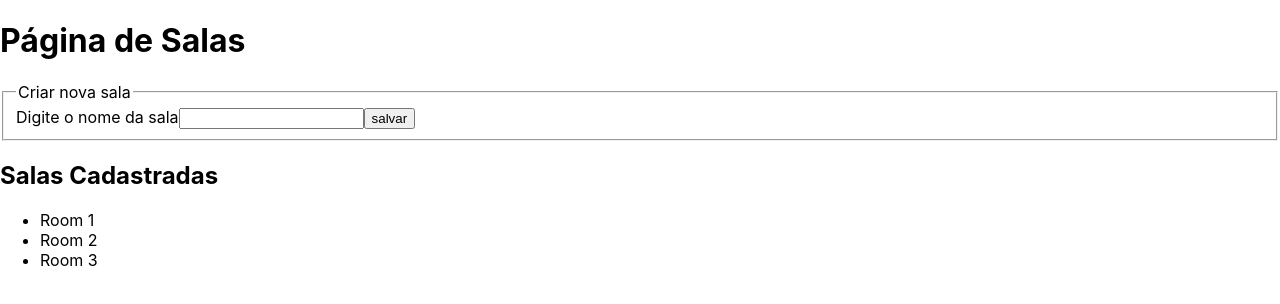
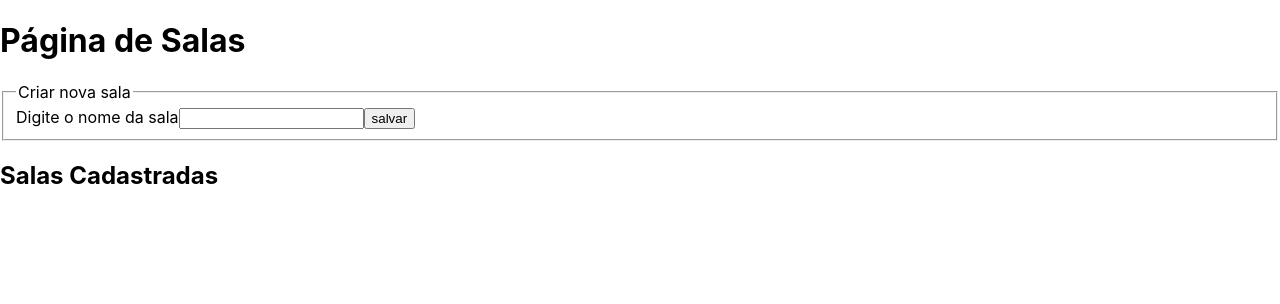
Before and after one commit to Heberty271/planning_poker, a React (Create React App) app: page /rooms/1 in a window 1280 px wide. Shown: the top 304 px of the page. Built offline with nearby package versions, Linux system fonts and the light colour scheme; no server answers; the database is empty.

Commit message:
refact(room): limpando pagina da sala

```diff
--- a/src/pages/Room.tsx
+++ b/src/pages/Room.tsx
@@ -8,58 +8,25 @@ type Room = {
 
 export default function Room() {
   const [name, setName] = useState('');
-  const [rooms, setRooms] = useState<Room[]>([
-    {
-      name: 'Room 1',
-      createdAt: 'hoje'
-    },
-    {
-      name: 'Room 2',
-      createdAt: 'hoje'
-    },
-    {
-      name: 'Room 3',
-      createdAt: 'hoje'
-    }
-  ]);
-
-  useEffect(() => {
-    database.ref('rooms').on('value', (_rooms) => {
-      const firebaseRooms = _rooms.val();
+  const [rooms, setRooms] = useState<Room[]>([])
 
 
-      Object.entries(firebaseRooms).map(([key, value]:any) => {
-        console.log(key, value);
-        const sala = {
-          name: value.name,
-          createdAt: value.createdAt
-        }
-
-        setRooms([...rooms, sala])
-
-      })
-    });
-
-    return () => {}
-  })
-
-  async function criarSala(e:any) {
+  async function handleSubmit(e:any) {
     e.preventDefault();
     var data = new Date();
+    const createdAt = `${String(data.getDate()).padStart(2, '0')}-${String(data.getMonth() + 1).padStart(2, '0')}-${data.getFullYear()}`;
+
     const newRoom = {
       name: name,
-      createdAt: `${String(data.getDate()).padStart(2, '0')}-${String(data.getMonth() + 1).padStart(2, '0')}-${data.getFullYear()}`,
+      createdAt: createdAt
     }
-
-    database.ref('rooms').push(newRoom)
-    setName('')
 
   }
 
   return (
     <>
       <h1>Página de Salas</h1>
-      <form onSubmit={(e) => criarSala(e)}>
+      <form onSubmit={(e) => handleSubmit(e)}>
         <fieldset>
           <legend>Criar nova sala</legend>
           <label htmlFor="name">Digite o nome da sala</label>
```
